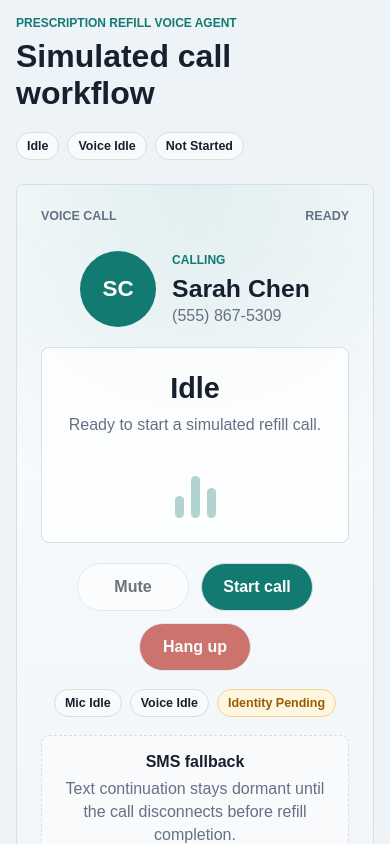
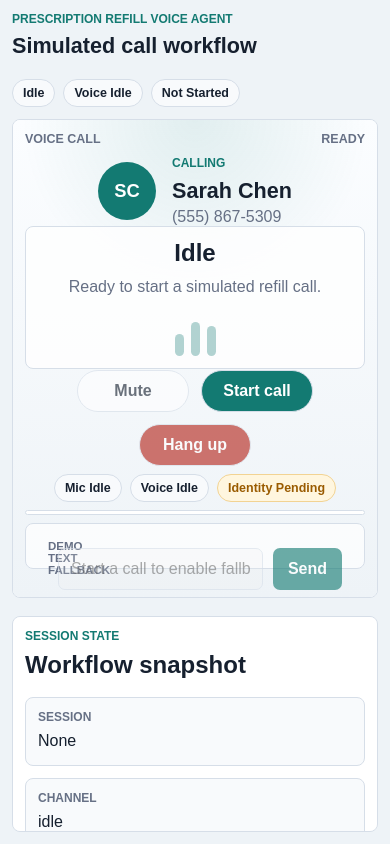
Before and after one commit to rohan-shettyy/scopehealth-agent, a Next.js app: page / in a window 390 px wide. Shown: the top 844 px of the page. Built offline with nearby package versions, Linux system fonts and the light colour scheme.

Commit message:
fix: keep demo ui within viewport

```diff
--- a/app/globals.css
+++ b/app/globals.css
@@ -21,8 +21,9 @@
 
 html,
 body {
+  height: 100%;
   margin: 0;
-  min-height: 100%;
+  overflow: hidden;
 }
 
 body {
@@ -50,8 +51,12 @@ input:disabled {
 }
 
 .demo-shell {
-  min-height: 100vh;
-  padding: 28px;
+  display: grid;
+  gap: 16px;
+  grid-template-rows: auto minmax(0, 1fr);
+  height: 100dvh;
+  overflow: hidden;
+  padding: 20px;
 }
 
 .app-header {
@@ -59,8 +64,9 @@ input:disabled {
   display: flex;
   gap: 20px;
   justify-content: space-between;
-  margin: 0 auto 24px;
+  margin: 0 auto;
   max-width: 1180px;
+  width: 100%;
 }
 
 .app-header h1,
@@ -71,7 +77,7 @@ input:disabled {
 }
 
 .app-header h1 {
-  font-size: 2rem;
+  font-size: 1.65rem;
   line-height: 1.15;
 }
 
@@ -98,8 +104,11 @@ input:disabled {
   display: grid;
   gap: 18px;
   grid-template-columns: minmax(0, 1.7fr) minmax(320px, 0.8fr);
+  height: 100%;
   margin: 0 auto;
   max-width: 1180px;
+  min-height: 0;
+  width: 100%;
 }
 
 .device-surface,
@@ -107,7 +116,9 @@ input:disabled {
   background: var(--surface);
   border: 1px solid var(--border);
   border-radius: 8px;
+  height: 100%;
   min-width: 0;
+  min-height: 0;
 }
 
 .device-surface {
@@ -116,7 +127,9 @@ input:disabled {
 
 .call-screen,
 .sms-screen {
-  min-height: 720px;
+  height: 100%;
+  min-height: 0;
+  overflow: hidden;
 }
 
 .call-screen {
@@ -124,10 +137,9 @@ input:disabled {
     radial-gradient(circle at top, rgba(19, 122, 114, 0.11), transparent 34%),
     linear-gradient(180deg, #fbfdff 0%, #eef3f7 100%);
   display: grid;
-  grid-template-rows: auto auto minmax(200px, auto) auto auto auto auto;
-  gap: 18px;
-  min-height: 720px;
-  padding: 24px;
+  gap: 12px;
+  grid-template-rows: auto auto minmax(128px, 1fr) auto auto auto minmax(46px, 0.7fr) auto auto;
+  padding: 18px;
 }
 
 .phone-status-row {
@@ -144,7 +156,7 @@ input:disabled {
   display: flex;
   gap: 16px;
   justify-content: center;
-  padding-top: 10px;
+  padding-top: 2px;
   text-align: left;
 }
 
@@ -154,16 +166,16 @@ input:disabled {
   border-radius: 50%;
   color: white;
   display: flex;
-  font-size: 1.4rem;
+  font-size: 1.15rem;
   font-weight: 800;
-  height: 76px;
+  height: 58px;
   justify-content: center;
-  width: 76px;
+  width: 58px;
 }
 
 .call-target h2,
 .sms-header h2 {
-  font-size: 1.55rem;
+  font-size: 1.35rem;
   letter-spacing: 0;
   margin: 0;
 }
@@ -182,13 +194,14 @@ input:disabled {
   justify-items: center;
   margin: 0 auto;
   max-width: 560px;
-  padding: 24px;
+  min-height: 0;
+  padding: 16px;
   text-align: center;
   width: 100%;
 }
 
 .call-state-label {
-  font-size: 1.8rem;
+  font-size: 1.5rem;
   font-weight: 800;
   letter-spacing: 0;
   margin: 0;
@@ -205,8 +218,8 @@ input:disabled {
   align-items: flex-end;
   display: flex;
   gap: 7px;
-  height: 62px;
-  margin-top: 20px;
+  height: 44px;
+  margin-top: 14px;
 }
 
 .voice-orb span {
@@ -220,7 +233,7 @@ input:disabled {
 
 .voice-orb span:nth-child(2) {
   animation-delay: 0.15s;
-  height: 42px;
+  height: 34px;
 }
 
 .voice-orb span:nth-child(3) {
@@ -248,7 +261,7 @@ input:disabled {
   border-radius: 999px;
   color: var(--foreground);
   font-weight: 800;
-  min-height: 48px;
+  min-height: 42px;
   min-width: 112px;
   padding: 0 18px;
 }
@@ -281,7 +294,7 @@ input:disabled {
   border-radius: 8px;
   color: var(--muted);
   line-height: 1.45;
-  padding: 14px;
+  padding: 10px 12px;
 }
 
 .sms-standby {
@@ -307,7 +320,10 @@ input:disabled {
   background: white;
   border: 1px solid var(--border);
   border-radius: 8px;
+  display: grid;
+  grid-template-rows: auto minmax(0, 1fr);
   margin: 0 auto;
+  min-height: 0;
   max-width: 680px;
   overflow: hidden;
   width: 100%;
@@ -318,7 +334,7 @@ input:disabled {
   cursor: pointer;
   font-size: 0.78rem;
   font-weight: 800;
-  padding: 12px 14px;
+  padding: 9px 12px;
   text-transform: uppercase;
 }
 
@@ -326,9 +342,10 @@ input:disabled {
   border-top: 1px solid var(--border);
   display: grid;
   gap: 10px;
-  max-height: 180px;
+  max-height: 100%;
+  min-height: 0;
   overflow-y: auto;
-  padding: 14px;
+  padding: 10px 12px;
 }
 
 .caption-row {
@@ -359,7 +376,7 @@ input:disabled {
   border-radius: 8px;
   margin: 0 auto;
   max-width: 680px;
-  padding: 12px;
+  padding: 10px;
   width: 100%;
 }
 
@@ -380,14 +397,14 @@ input:disabled {
 .sms-screen {
   background: #f7faf9;
   display: grid;
-  grid-template-rows: auto auto minmax(420px, 1fr) auto auto;
+  grid-template-rows: auto auto minmax(0, 1fr) auto auto;
 }
 
 .mode-transition-banner {
   background: var(--good-bg);
   border-bottom: 1px solid #b9e6c9;
   color: var(--good);
-  padding: 16px 22px;
+  padding: 12px 18px;
 }
 
 .mode-transition-banner span {
@@ -399,7 +416,7 @@ input:disabled {
 
 .mode-transition-banner strong {
   display: block;
-  font-size: 1.25rem;
+  font-size: 1.1rem;
   letter-spacing: 0;
   margin-top: 4px;
 }
@@ -416,22 +433,24 @@ input:disabled {
   border-bottom: 1px solid var(--border);
   display: flex;
   justify-content: space-between;
-  padding: 22px;
+  padding: 16px 18px;
 }
 
 .primary-sms-thread {
   background:
     linear-gradient(180deg, rgba(255, 255, 255, 0.74), rgba(248, 250, 252, 0.92)),
     var(--surface-soft);
+  margin-top: 0;
   max-height: none;
-  padding: 22px;
+  min-height: 0;
+  padding: 18px;
 }
 
 .primary-sms-form {
   background: white;
   border-top: 1px solid var(--border);
   margin: 0;
-  padding: 16px 22px;
+  padding: 14px 18px;
 }
 
 .sms-error {
@@ -440,8 +459,9 @@ input:disabled {
 }
 
 .debug-panel {
-  align-self: start;
-  padding: 22px;
+  align-self: stretch;
+  overflow-y: auto;
+  padding: 18px;
 }
 
 .panel-header {
@@ -837,12 +857,13 @@ input:disabled {
 
 @media (max-width: 860px) {
   .demo-shell {
-    padding: 16px;
+    gap: 12px;
+    padding: 12px;
   }
 
-  .app-header,
   .workspace-grid {
     grid-template-columns: 1fr;
+    grid-template-rows: minmax(0, 1fr) minmax(170px, 0.45fr);
   }
 
   .app-header,
@@ -851,8 +872,30 @@ input:disabled {
     flex-direction: column;
   }
 
-  .call-panel {
-    min-height: 640px;
+  .app-header h1 {
+    font-size: 1.35rem;
+  }
+
+  .header-actions {
+    max-height: 66px;
+    overflow-y: auto;
+  }
+
+  .call-screen {
+    gap: 8px;
+    padding: 12px;
+  }
+
+  .call-state-card {
+    padding: 12px;
+  }
+
+  .sms-standby {
+    display: none;
+  }
+
+  .debug-panel {
+    padding: 12px;
   }
 
   .message-row {
```
